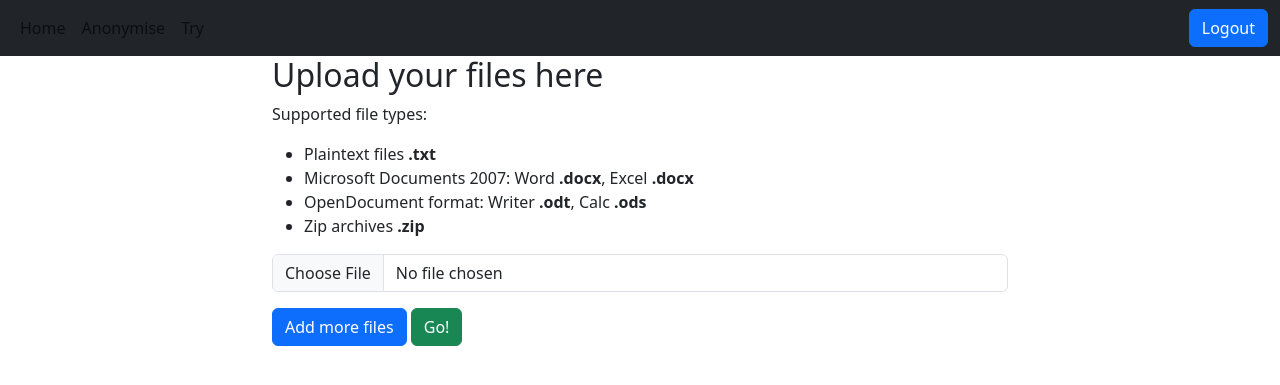
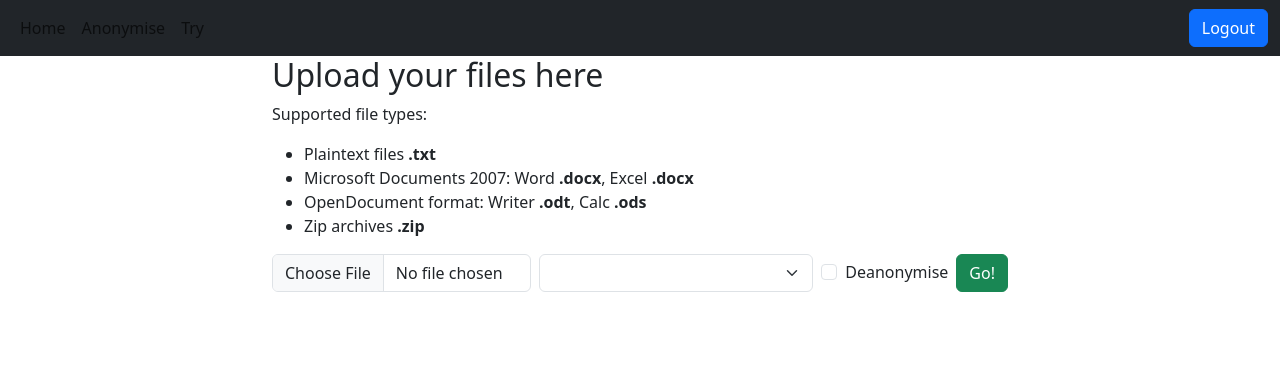
Before and after one commit to GeorgiiKrikun/TextAnonymisationFrontEnd, a Django app: page /website/ in a window 1280 px wide. Shown: the top 385 px of the page. Run offline with Django 4.2, Linux system fonts and the light colour scheme; the visitor is signed in with stand-in values (Sample User, id 1); lists and menus that the app fills with data are empty; some libraries are stand-ins or nearby versions.

Commit message:
Add language selection

```diff
--- a/TextAnonymisationWebsite/anon_website/templates/anon_website/anonymise.html
+++ b/TextAnonymisationWebsite/anon_website/templates/anon_website/anonymise.html
@@ -13,16 +13,28 @@
     <li>Zip archives <b>.zip</b></li>
   </ul>
 </p>
-<form class="row g-3">
-    <div class="mb-3">
-        <input class="form-control" type="file" id="formFile">
-    </div>
-</form>
-<div class="btn-group">
-    <button type="button" class="btn btn-primary"> Add more files</button>
+
+<div id="token" style="display: none;">
+  {{ api_token }}
 </div>
-<div class="btn-group">
-    <button type="button" class="btn btn-success">Go!</button>
+
+<div class="row g-3 file-upload-div">
+  <div class="mb-3 d-flex align-items-center">
+      <input class="form-control me-2" type="file" id="formFile">
+
+      <select class="form-select me-2" id="language">
+          {% for lang in languages %}
+              <option value="{{ lang.value }}">{{ lang.name }}</option>
+          {% endfor %}
+      </select>
+
+      <div class="form-check me-2">
+          <input class="form-check-input" type="checkbox" id="anonymise">
+          <label class="form-check-label" for="anonymise">Deanonymise</label>
+      </div>
+
+      <button type="button" class="btn btn-success ms-auto">Go!</button>
+  </div>
 </div>
 
 {% endblock %}
--- a/TextAnonymisationWebsite/anon_website/templates/anon_website/try.html
+++ b/TextAnonymisationWebsite/anon_website/templates/anon_website/try.html
@@ -16,6 +16,7 @@
     {% csrf_token %}
     {{ form.as_p }}
 </form>
+
 <button id="try_button" class="btn btn-success" onclick="try_post_request()" >Go!</button>
 
 
--- a/TextAnonymisationWebsite/anon_website/views.py
+++ b/TextAnonymisationWebsite/anon_website/views.py
@@ -4,10 +4,15 @@ from django.contrib.auth import authenticate, login
 from django.urls import reverse, reverse_lazy
 from anon_website.forms import LoginForm, SignupForm, TryForm
 from django.conf import settings
+from TextAnonymisationEngine.Engine.Lang import Lang
 
 @login_required(login_url=reverse_lazy('web_auth:login'))
 def anonymise_view(request):
-    return render(request, 'anon_website/anonymise.html')
+    context = {'languages': []}
+    for lang in Lang:
+        context['languages'].append({"value" : lang.value,
+                                     "name" : lang.name})
+    return render(request, 'anon_website/anonymise.html', context=context)
 
 def try_view(request):
     form = TryForm()
```
